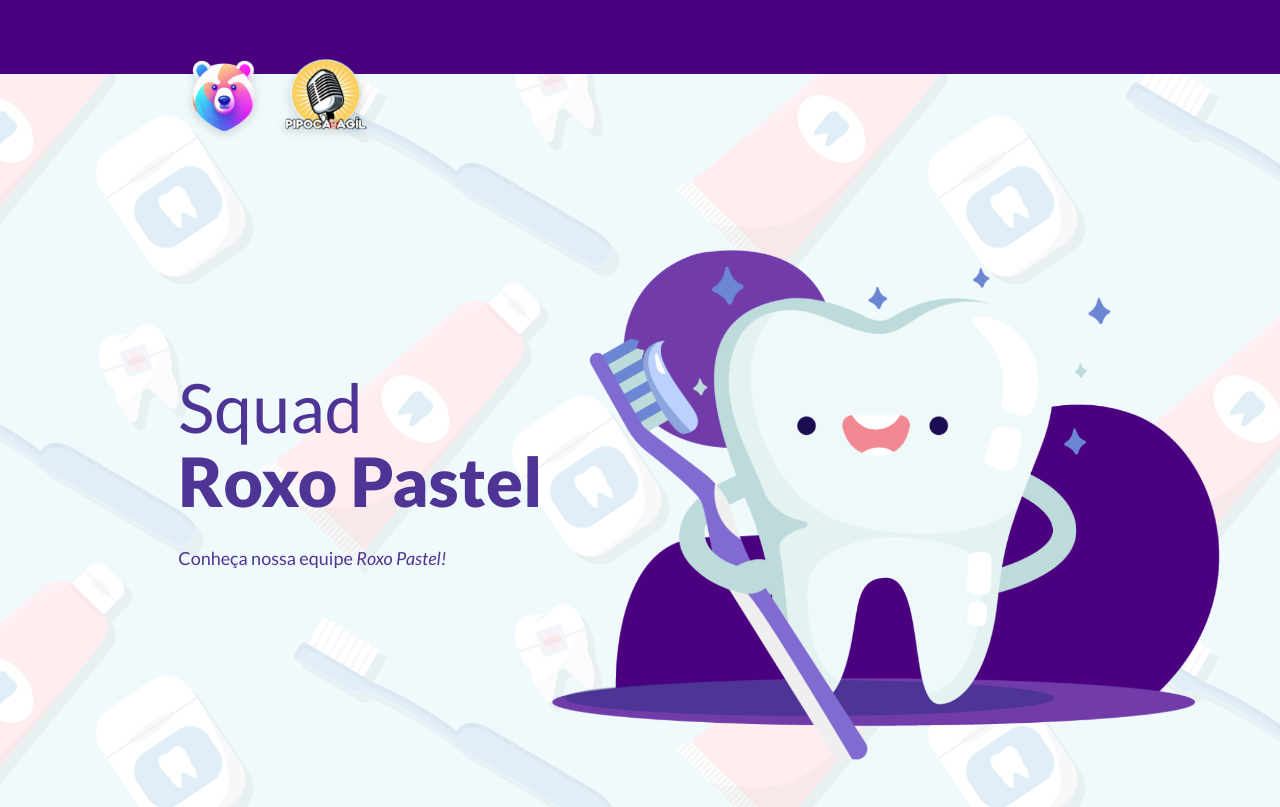
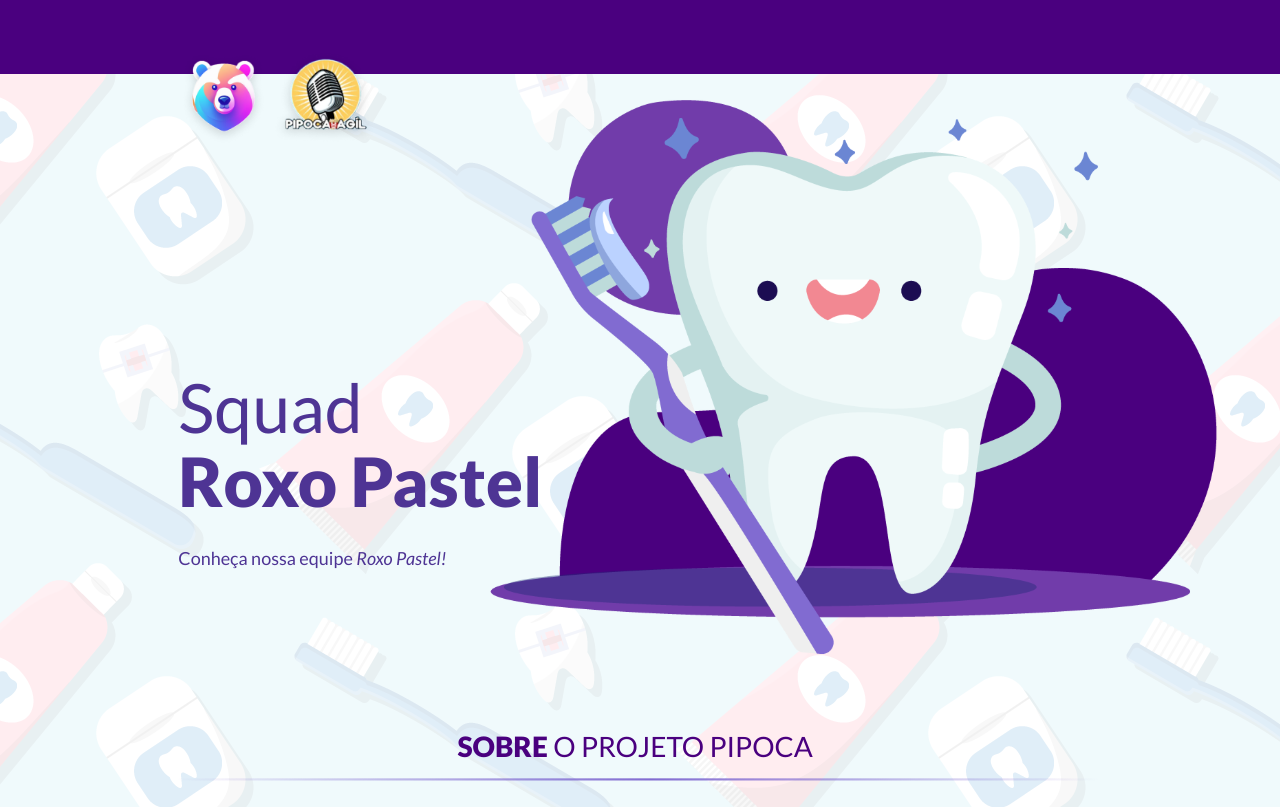
Before and after one commit to squadroxo/squad-roxo-pastel, a React (Vite) app: page / in a window 1280 px wide. Shown: the top 807 px of the page. Built offline with nearby package versions, Linux system fonts and the light colour scheme.

Commit message:
fix: imagem na pagina de apresentação

```diff
--- a/src/components/ContainerRoxoPastel/ContainerRoxoPastel.module.scss
+++ b/src/components/ContainerRoxoPastel/ContainerRoxoPastel.module.scss
@@ -26,13 +26,12 @@
     display: flex;
     flex-direction: row-reverse;
 }
-.home img {
+.fotoHome-dente {
     width: 1233px;
     height: 966px;
     top: 173px;
     left: 687px;
-    margin-left: 788px;
-    margin-top: 100px;
+
 }
 .homeTexto{
     position: absolute;
@@ -78,7 +77,7 @@
     width: 61.17px;
     height: 68.25px;
     margin-top: 47.62px;
-    gap: 10.73px;
+    gap: 10.73fpx;
 
 }
 .cabecalho .logo1 {
--- a/src/components/ContainerRoxoPastel/index.tsx
+++ b/src/components/ContainerRoxoPastel/index.tsx
@@ -1,7 +1,7 @@
 import styles from './ContainerRoxoPastel.module.scss';
 import logo1 from "/logo_pipoca 1.png";
 import logo2 from '/pipoca_agil.png';
-import dente from '/dente1.png';
+import dente from '/dente1.svg';
 
 export default function ContainerRoxoPastel() {
     return (
@@ -12,7 +12,7 @@ export default function ContainerRoxoPastel() {
             </header>
 
             <div className={styles.home}>
-                <img src={dente} alt="Imagem de um dente" className='fotoHome-dente'/>
+                <img src={dente} alt="Imagem de um dente" className='fotoHome-dente'  width="1233" height="966"/>
                 <div className={styles.homeTexto}>
                     <h1>Squad<br/><span>Roxo Pastel</span></h1>
                     <p>Conheça nossa equipe <span>Roxo Pastel!</span></p>
```
Also changed, not shown: public/dente1.svg (renamed from public/dente 1.svg).
